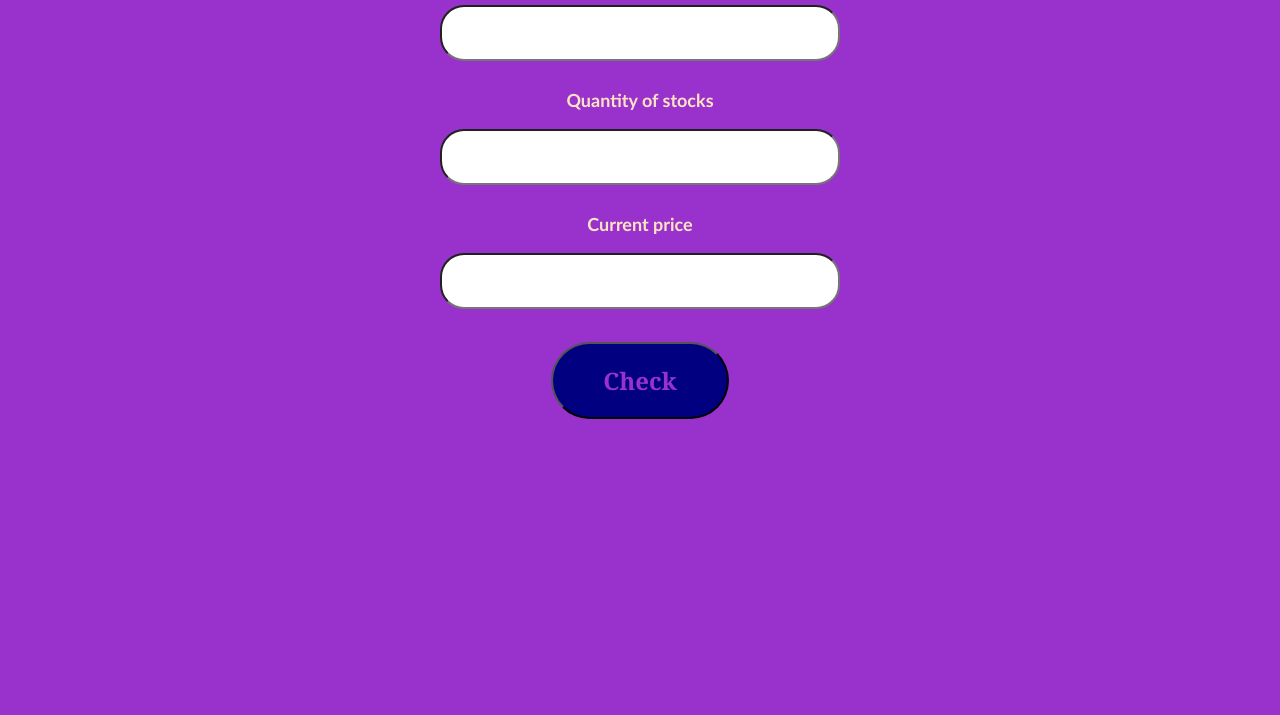
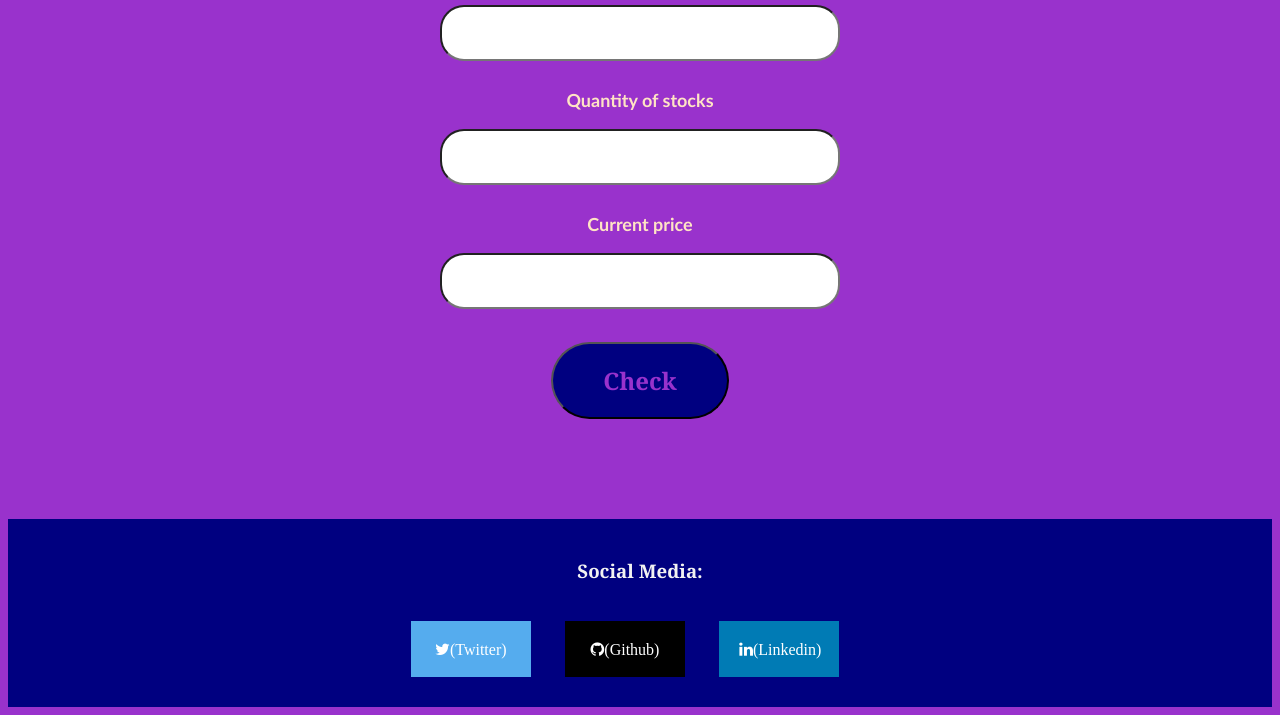
Before and after one commit to vineetatiwari27/profit-loss, a plain HTML site: page index.html in a window 1280 px wide. Shown: the part 164-879 px from the top of the page. Before the commit the page ends 800 px from the top, so only its background shows below. Drawn offline with Linux system fonts and the light colour scheme.

Commit message:
updated links

```diff
--- a/index.html
+++ b/index.html
@@ -7,6 +7,7 @@
     <meta name="viewport" content="width=device-width, initial-scale=1.0">
     <title>Document</title>
     <link rel="stylesheet" href="style.css">
+    <link rel="stylesheet" href="https://cdnjs.cloudflare.com/ajax/libs/font-awesome/4.7.0/css/font-awesome.min.css">
 </head>
 
 <body>
@@ -23,6 +24,13 @@
         <button id="btn">Check</button>
         <h1 id="calc"></h1>
     </div>
+    <footer>
+
+        <h3>Social Media:</h3>
+        <a href="https://twitter.com/vineeta_tiwari1" class="fa fa-twitter">(Twitter)</a>
+        <a href="https://github.com/vineetatiwari27" class="fa fa-github">(Github)</a>
+        <a href="https://www.linkedin.com/in/vineeta-tiwari-a04796214" class="fa fa-linkedin">(Linkedin)</a>
+    </footer>
     <script src="app.js" type="text/javascript"></script>
 </body>
 
--- a/style.css
+++ b/style.css
@@ -48,3 +48,46 @@ font-weight: bolder;
 font-size: 3vh;
 cursor: pointer;
 }
+.fa {
+    padding: 20px;
+    font-size: 60px;
+    width: 80px;
+    text-align: center;
+    text-decoration: none;
+  }
+
+
+  .fa:hover {
+    opacity: 0.7;
+  }
+
+
+  .fa-github {
+    background:  #000000;
+    color: white;
+  }
+
+  .fa-twitter {
+    background: #55ACEE;
+    color: white;
+  }
+  .fa-linkedin{
+    background: #007bb5;
+    color:white;
+  }
+  footer{
+      background-color: navy;
+      margin-top: 100px;
+      text-align: center;
+      color: #f2f2f2;
+      padding-top: 20px;
+      padding-bottom: 30px;
+      font-family: Cambria, Cochin, Georgia, Times, 'Times New Roman', serif;
+  }
+  footer a{
+      margin-right: 30px;
+
+  }
+  footer h3{
+      padding-bottom: 20px;
+  }
```
Also changed, not shown: 1 other file.
